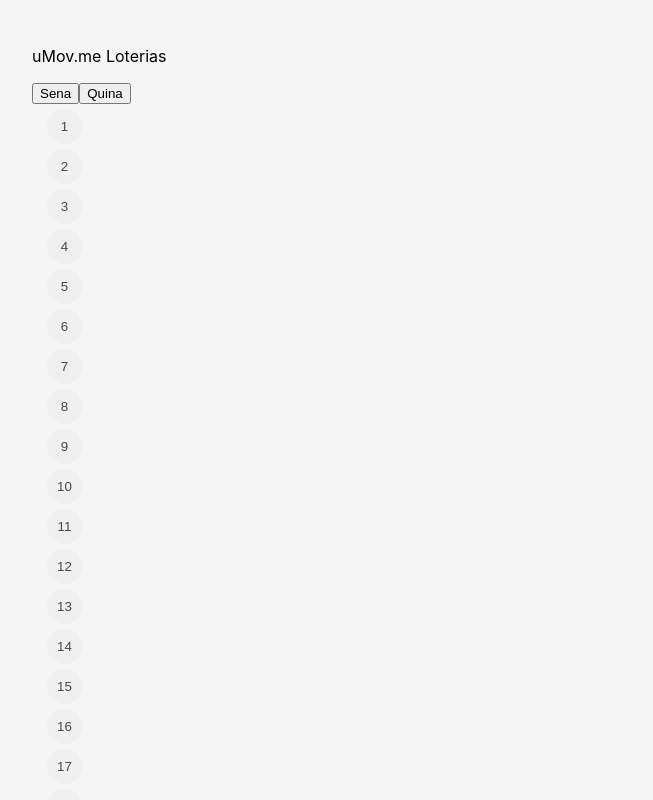
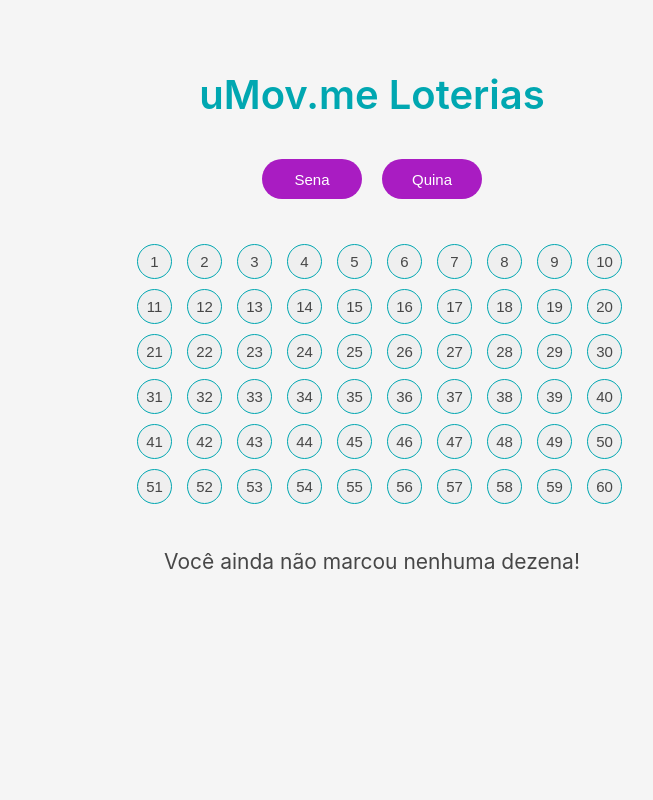
Before and after one commit to isadoramz/lottery, a React (Create React App) app: page / in a window 1280 px wide. Shown: the top 800 px of the page, without its empty margins (268-921 px from the left). Built offline with nearby package versions, Linux system fonts and the light colour scheme.

Commit message:
feat: add style

```diff
--- a/src/components/LotteryOption/styles.css
+++ b/src/components/LotteryOption/styles.css
@@ -10,4 +10,20 @@
     border-radius: 50%;
     border: none;
     color: #474747;
+    border: 1px solid #00a7b1;
+    font-size: 15px;
+    font-weight: 500;
 }
+
+.optionSelected {
+    width: 35px;
+    height: 35px;
+    align-items: center;
+    border-radius: 50%;
+    border: none;
+    color: white;
+    border: 1px solid #00a7b1;
+    font-size: 15px;
+    font-weight: 500;
+    background-color: #00a7b1;
+}
--- a/src/pages/lottery/styles.css
+++ b/src/pages/lottery/styles.css
@@ -1,13 +1,40 @@
 .container {
     display: flex;
     flex-direction: column;
-    justify-content: center;
     padding: 30px 300px;
+    text-align: center;
 }
 
-.loteryWrapper {
+.title {
+	color: #00a7b1;
+	font-size: 40px;
+	font-weight: 600;
+}
+
+.optionsButtonsWrapper {
+	margin-bottom: 40px;
+}
+
+.optionButton {
+	background-color: rgb(169, 28, 194);
+	width: 100px;
+	height: 40px;
+	border-radius: 23px;
+	border: none;
+	color: white;
+	margin: 0 10px;
+	font-size: 15px;
+}
+
+.optionsWrapper {
+    display: flex;
+    justify-content: center;
+		margin-bottom: 40px;
+}
+
+.options {
     display: flex;
     flex-wrap: wrap;
     width: 500px;
     height: 100%;
-}
+ }
```
